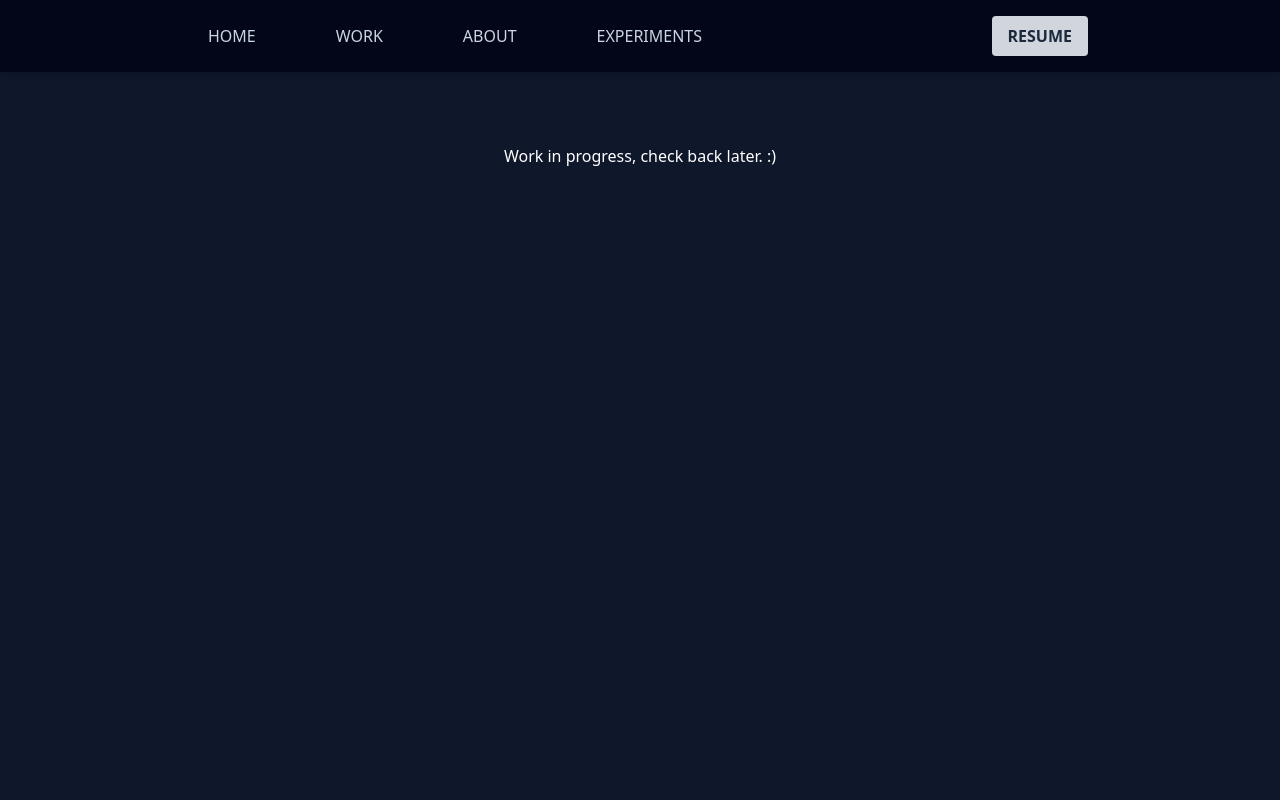
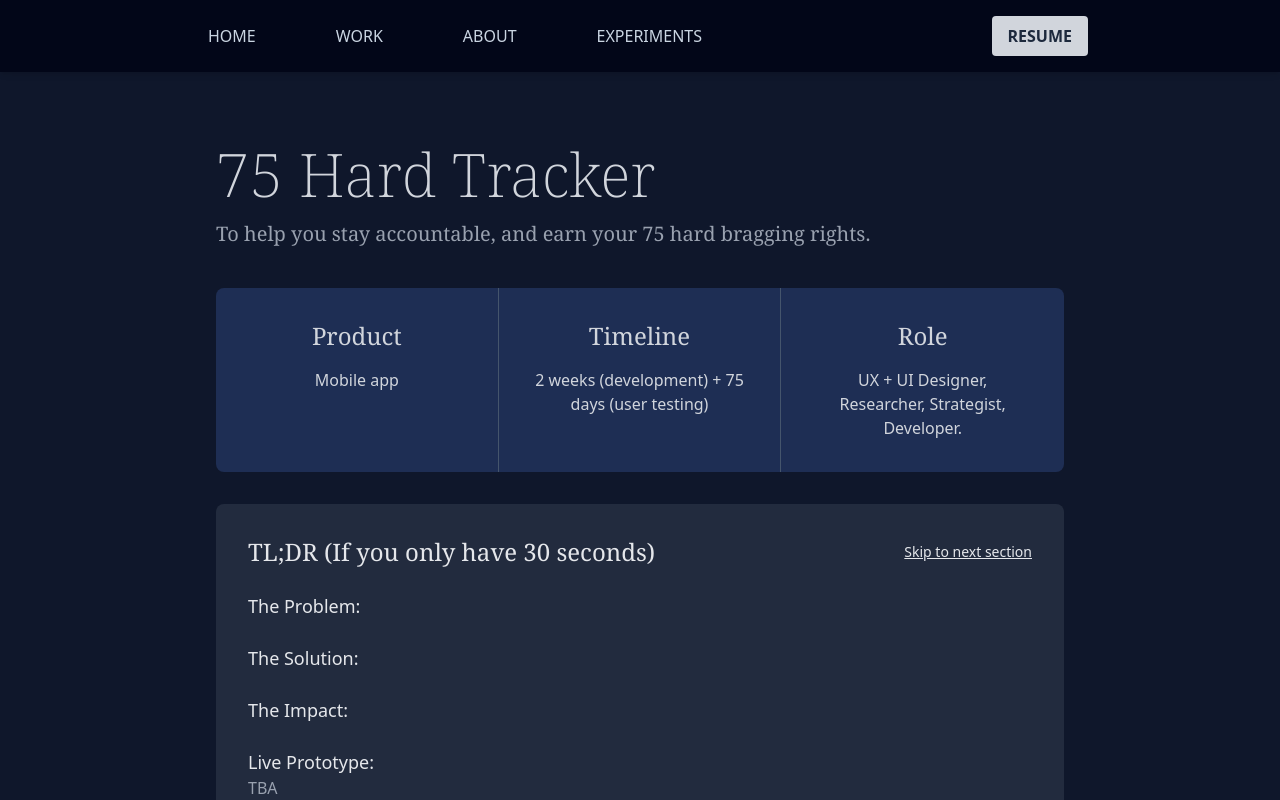
Before and after one commit to shubhisri15/my-portfolio, a Next.js app: page /projects/case-studies/75-hard in a window 1280 px wide. Shown: the top 800 px of the page. Built offline with nearby package versions, Linux system fonts and the light colour scheme.

Commit message:
adding placeholder details for all case studies, more details yet to be added sigh

```diff
--- a/src/app/projects/case-studies/75-hard/page.tsx
+++ b/src/app/projects/case-studies/75-hard/page.tsx
@@ -1,7 +1,29 @@
+import { notoSerif } from "@/app/fonts/noto-serif";
+import CaseStudyHeader from "@/components/CaseStudyHeader";
+import CaseStudyTLDR from "@/components/CaseStudyTLDR";
+
 export default function Hard75CaseStudy() {
     return (
-        <div className='flex flex-col items-center min-h-screen'>
-            <p className='mt-20 text-md'>Work in progress, check back later. :)</p>
-        </div>
+        <main className="max-w-4xl mx-auto px-6 py-12 text-gray-300">
+            <h1 className={`text-6xl font-light ${notoSerif.className} mb-4 mt-8`}>75 Hard Tracker</h1>
+            <p className={`text-xl mb-10 text-gray-400 ${notoSerif.className}`}>
+                To help you stay accountable, and earn your 75 hard bragging rights.
+            </p>
+
+            <CaseStudyHeader
+                product='Mobile app'
+                timeline='2 weeks (development) + 75 days (user testing)'
+                role='UX + UI Designer, Researcher, Strategist, Developer.'
+            />
+
+            <CaseStudyTLDR
+                problem=''
+                solution=''
+                impact=''
+                prototype='TBA'
+                nextSectionId=''
+            />
+            <p>More details TBA (this site is still a WIP with atomic commits being pushed everyday. Please bear with me!)</p>
+        </main>
     )
 }
--- a/src/app/projects/case-studies/ovua/page.tsx
+++ b/src/app/projects/case-studies/ovua/page.tsx
@@ -1,7 +1,30 @@
+import { notoSerif } from '@/app/fonts/noto-serif';
+import CaseStudyHeader from '@/components/CaseStudyHeader';
+import CaseStudyTLDR from '@/components/CaseStudyTLDR';
+
 export default function OvuaCaseStudy() {
     return (
-        <div className='flex flex-col items-center min-h-screen'>
-            <p className='mt-20 text-md'>Work in progress, check back later. :)</p>
-        </div>
+        <main className="max-w-4xl mx-auto px-6 py-12 text-gray-300">
+            <h1 className={`text-6xl font-light ${notoSerif.className} mb-4 mt-8`}>Ovua</h1>
+            <p className={`text-xl mb-10 text-gray-400 ${notoSerif.className}`}>
+                Helping the modern woman navigate her hormones without disrupting her ambitions.
+            </p>
+
+            <CaseStudyHeader
+                product='Mobile app'
+                timeline='4 weeks'
+                role='UX + UI Designer, Researcher, Strategist, Developer.'
+            />
+
+            <CaseStudyTLDR
+                problem=''
+                solution=''
+                impact=''
+                prototype='TBA'
+                nextSectionId=''
+            />
+
+            <p>More details TBA (this site is still a WIP with atomic commits being pushed everyday. Please bear with me!)</p>
+        </main>
     )
 }
--- a/src/app/projects/case-studies/statuspage-jsm/page.tsx
+++ b/src/app/projects/case-studies/statuspage-jsm/page.tsx
@@ -1,7 +1,29 @@
+import { notoSerif } from "@/app/fonts/noto-serif";
+import CaseStudyHeader from "@/components/CaseStudyHeader";
+import CaseStudyTLDR from "@/components/CaseStudyTLDR";
+
 export default function StatuspageJSMCaseStudy() {
     return (
-        <div className='flex flex-col items-center min-h-screen'>
-            <p className='mt-20 text-md'>Work in progress, check back later. :)</p>
-        </div>
+        <main className="max-w-4xl mx-auto px-6 py-12 text-gray-300">
+            <h1 className={`text-6xl font-light ${notoSerif.className} mb-4 mt-8`}>Statuspage - JSM First Party Integration</h1>
+            <p className={`text-xl mb-10 text-gray-400 ${notoSerif.className}`}>
+                A first-party integration between JSM and Statuspage for seamless Incident Management without switching UIs.
+            </p>
+
+            <CaseStudyHeader
+                product='Enterprise SaaS webapp feature'
+                timeline='6 weeks'
+                role='Fullstack Developer, interim UX Designer.'
+            />
+
+            <CaseStudyTLDR
+                problem=''
+                solution=''
+                impact=''
+                prototype='TBA'
+                nextSectionId=''
+            />
+            <p>More details TBA (this site is still a WIP with atomic commits being pushed everyday. Please bear with me!)</p>
+        </main>
     )
 }
--- a/src/components/CaseStudyHeader.tsx
+++ b/src/components/CaseStudyHeader.tsx
@@ -8,18 +8,18 @@ type CaseStudyHeaderProps = {
 
 export default function CaseStudyHeader({ product, timeline, role }: CaseStudyHeaderProps) {
     return (
-        <section className='bg-[#1E2E54] flex items-start justify-between rounded-lg my-8'>
-            <div className='flex flex-col items-center text-center gap-4 p-8 border-r-1 border-slate-600'>
+        <section className='bg-[#1E2E54] flex items-stretch justify-between rounded-lg my-8'>
+            <div className='flex flex-col items-center text-center gap-4 p-8 border-r-1 border-slate-600 basis-1/3'>
                 <h1 className={`${notoSerif.className} text-2xl`}>Product</h1>
-                <p>{product}</p>
+                <p >{product}</p>
             </div>
-            <div className='flex flex-col items-center text-center gap-4 p-8 border-r-1 border-slate-600'>
+            <div className='flex flex-col items-center text-center gap-4 p-8 border-r-1 border-slate-600 basis-1/3'>
                 <h1 className={`${notoSerif.className} text-2xl`}>Timeline</h1>
-                <p>{timeline}</p>
+                <p className='flex-1'>{timeline}</p>
             </div>
-            <div className='flex flex-col items-center text-center gap-4 p-8'>
+            <div className='flex flex-col items-center text-center gap-4 p-8 basis-1/3'>
                 <h1 className={`${notoSerif.className} text-2xl`}>Role</h1>
-                <p>{role}</p>
+                <p className='flex-1'>{role}</p>
             </div>
         </section>
     )
```
